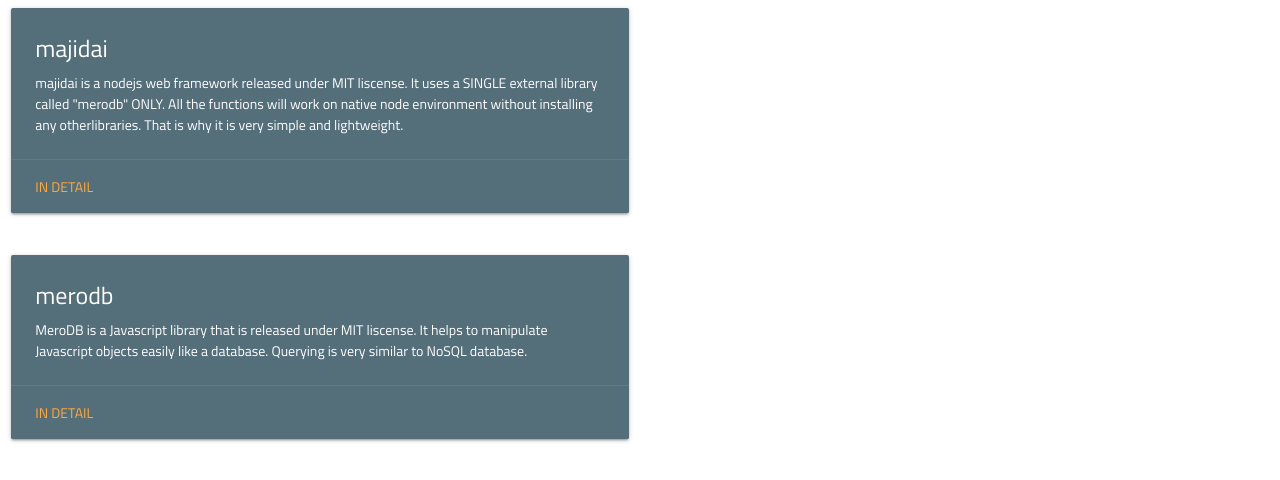
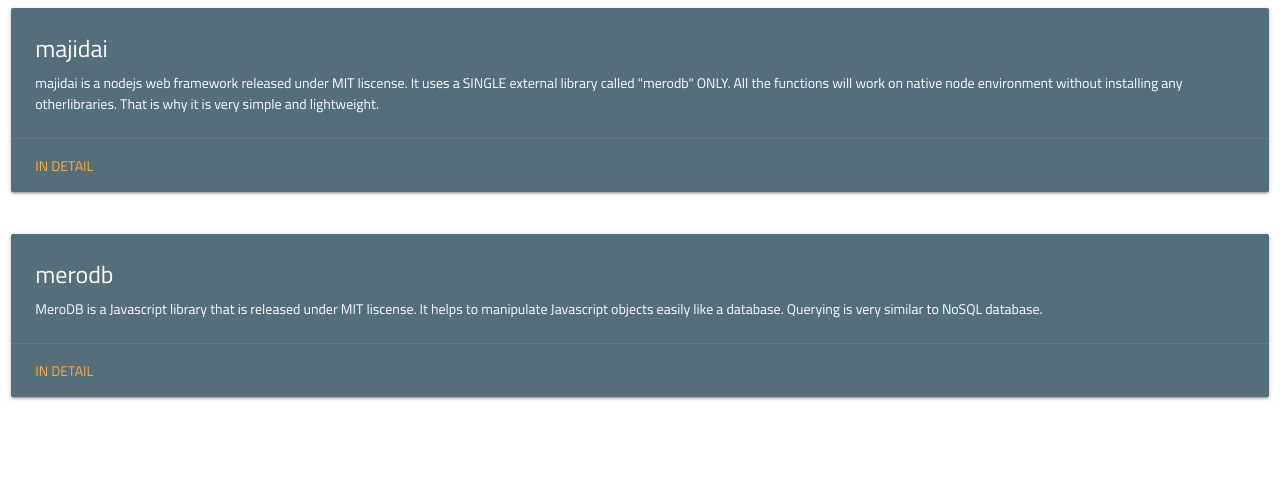
Before and after one commit to dakc/dakc.github.io, a website built with webpack: page index.html in a window 1280 px wide. Built offline with nearby package versions, Linux system fonts and the light colour scheme.

```diff
--- a/index.html
+++ b/index.html
@@ -15,7 +15,7 @@
 <body>
 
         <div class="row">
-                <div class="col s12 m6">
+                <div class="col s12 m12">
                   <div class="card blue-grey darken-1">
                     <div class="card-content white-text">
                       <span class="card-title">majidai</span>
@@ -32,7 +32,7 @@
 
 
               <div class="row">
-                    <div class="col s12 m6">
+                    <div class="col s12 m12">
                       <div class="card blue-grey darken-1">
                         <div class="card-content white-text">
                           <span class="card-title">merodb</span>
```
